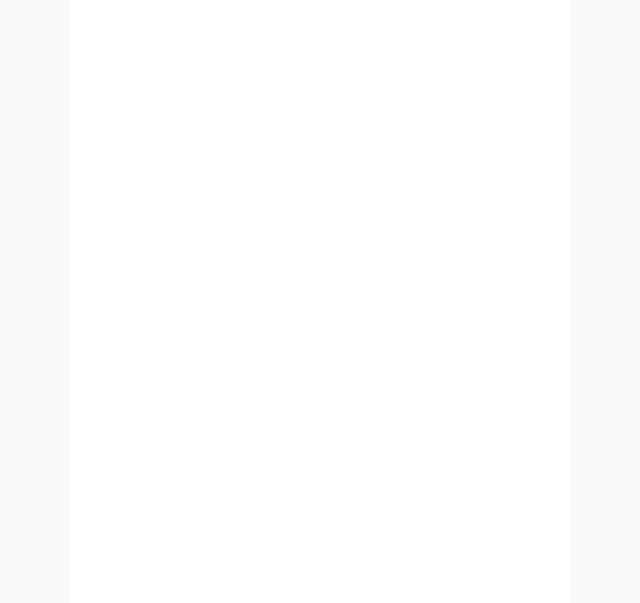
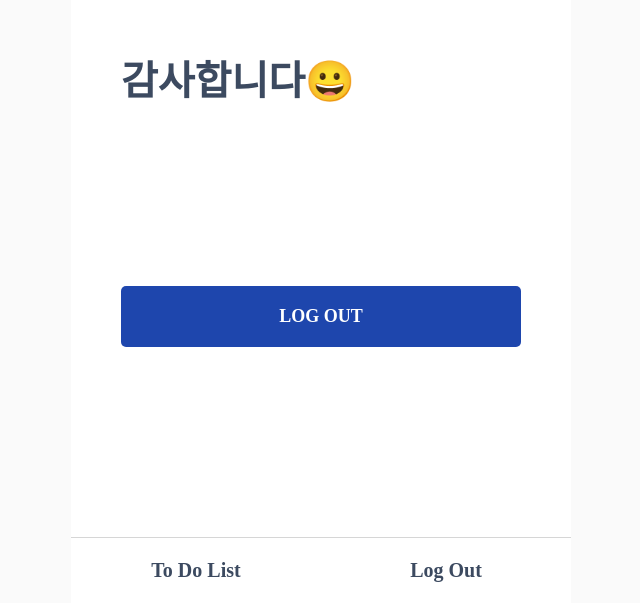
Before and after one commit to SSY1203/wanted-pre-onboarding-frontend, a React (Create React App) app: page /logout in a window 1280 px wide. Shown: the part 197-800 px from the top of the page, without its empty margins (319-959 px from the left). Built offline with nearby package versions, Linux system fonts and the light colour scheme; sample sign-in values are in the browser's storage.

Commit message:
[feat] LogOut 페이지 UI 및 기능 구현

```diff
--- a/src/app/App.jsx
+++ b/src/app/App.jsx
@@ -1,9 +1,9 @@
 import { useEffect, useState } from 'react';
 import Home from './../pages/Home/Home';
-import LogOut from './../pages/LogOut';
+import LogOut from './../pages/LogOut/LogOut';
 import SignIn from './../pages/Sign/SignIn';
 import SignUp from '../pages/Sign/SignUp';
-import ToDo from './../pages/ToDo';
+import ToDo from './../pages/ToDo/ToDo';
 import './App.css';
 import {
   BrowserRouter,
--- a/src/components/Nav/Nav.jsx
+++ b/src/components/Nav/Nav.jsx
@@ -14,11 +14,23 @@ const Nav = ({ navData }) => {
   }, [lastState.pathname]);
 
   const onUpdateNav = (path) => {
-    path === '/signin'
-      ? setIsActive('/signin')
-      : path === '/signup'
-      ? setIsActive('/signup')
-      : setIsActive('/');
+    switch (path) {
+      case '/signin':
+        setIsActive('/signin');
+        break;
+      case '/signup':
+        setIsActive('/signin');
+        break;
+      case '/todo':
+        setIsActive('/signin');
+        break;
+      case '/logout':
+        setIsActive('/signin');
+        break;
+      default:
+        setIsActive('/');
+        break;
+    }
 
     navigation(path);
   };
--- a/src/pages/Home/Home.jsx
+++ b/src/pages/Home/Home.jsx
@@ -9,7 +9,7 @@ const Home = () => {
 
   useEffect(() => {
     const currentUser = localStorage.getItem('JWT');
-    if (currentUser) currentUser && navigate('/todo');
+    if (currentUser) navigate('/todo');
   }, []);
   return (
     <div className={styles.homeContainer}>
--- a/src/pages/LogOut.jsx
+++ /dev/null
@@ -1,5 +0,0 @@
-const LogOut = () => {
-  return <div></div>;
-};
-
-export default LogOut;
--- /dev/null
+++ b/src/pages/LogOut/LogOut.jsx
@@ -0,0 +1,30 @@
+import { useNavigate } from 'react-router-dom';
+import Nav from '../../components/Nav/Nav';
+import { toDoNavData } from '../../data/navData';
+import { useEffect } from 'react';
+import styles from './LogOut.module.scss';
+
+const LogOut = () => {
+  const navigate = useNavigate();
+
+  useEffect(() => {
+    const currentUser = localStorage.getItem('JWT');
+    if (!currentUser) navigate('/');
+  }, []);
+
+  const handleLogOut = (e) => {
+    localStorage.clear();
+  };
+
+  return (
+    <div className={styles.logOutContainer}>
+      <form className={styles.logOutForm} onSubmit={handleLogOut}>
+        <span className={styles.text}>감사합니다😀</span>
+        <button className={styles.logOutButton}>LOG OUT</button>
+      </form>
+      <Nav navData={toDoNavData} />
+    </div>
+  );
+};
+
+export default LogOut;
--- /dev/null
+++ b/src/pages/LogOut/LogOut.module.scss
@@ -0,0 +1,38 @@
+@import '../../styles/color';
+@import '../../styles/size';
+
+.logOutContainer {
+  width: 100%;
+  height: 100%;
+  display: flex;
+  flex-direction: column;
+  justify-content: center;
+  align-items: center;
+
+  .logOutForm {
+    width: 400px;
+    height: 470px;
+    display: flex;
+    flex-direction: column;
+    justify-content: space-around;
+    align-items: flex-start;
+
+    .text {
+      font-size: $title;
+      font-weight: 600;
+      color: $black;
+    }
+
+    .logOutButton {
+      width: 100%;
+      padding: 20px;
+      background-color: $primary;
+      color: $white;
+      font-size: $basic;
+      font-weight: 700;
+      border: none;
+      border-radius: 5px;
+      cursor: pointer;
+    }
+  }
+}
--- a/src/pages/Sign/Sign.module.scss
+++ b/src/pages/Sign/Sign.module.scss
@@ -60,6 +60,7 @@
       font-weight: 700;
       color: $white;
       background-color: $primary;
+      cursor: pointer;
     }
 
     .diabledButton {
--- a/src/pages/Sign/SignIn.jsx
+++ b/src/pages/Sign/SignIn.jsx
@@ -10,7 +10,7 @@ const SignIn = () => {
 
   useEffect(() => {
     const currentUser = localStorage.getItem('JWT');
-    if (currentUser) currentUser && navigate('/todo');
+    if (currentUser) navigate('/todo');
   }, []);
 
   const [email, setEmail] = useState('');
--- a/src/pages/Sign/SignUp.jsx
+++ b/src/pages/Sign/SignUp.jsx
@@ -10,7 +10,7 @@ const SignUp = () => {
 
   useEffect(() => {
     const currentUser = localStorage.getItem('JWT');
-    if (currentUser) currentUser && navigate('/todo');
+    if (currentUser) navigate('/todo');
   }, []);
 
   const [email, setEmail] = useState('');
--- a/src/pages/ToDo.jsx
+++ /dev/null
@@ -1,5 +0,0 @@
-const ToDo = () => {
-  return <div></div>;
-};
-
-export default ToDo;
--- /dev/null
+++ b/src/pages/ToDo/ToDo.jsx
@@ -0,0 +1,50 @@
+import { useNavigate } from 'react-router-dom';
+import Nav from '../../components/Nav/Nav';
+import { toDoNavData } from '../../data/navData';
+import { useEffect, useState } from 'react';
+import styles from './ToDo.module.scss';
+
+const ToDo = () => {
+  const navigate = useNavigate();
+
+  const today = new Date();
+  const year = String(new Date().getFullYear());
+  const month = String(new Date().getMonth()).padStart(2, '0');
+  const day = String(new Date().getDate()).padStart(2, '0');
+
+  const [toDo, setToDo] = useState('');
+
+  useEffect(() => {
+    const currentUser = localStorage.getItem('JWT');
+    if (!currentUser) navigate('/');
+  }, []);
+
+  const onChangeToDo = (e) => {
+    setToDo(e.target.value);
+  };
+
+  const onCreateToDo = () => {};
+  const onGetToDos = () => {};
+  const onUpdateToDo = () => {};
+  const onDeleteToDo = () => {};
+
+  return (
+    <div className={styles.toDoContainer}>
+      <h2 className={styles.toDoDate}>
+        {year}년 {month}월 {day}일
+      </h2>
+      <div className={styles.toDoInput}>
+        <input
+          onChange={onChangeToDo}
+          value={toDo}
+          className={styles.input}
+          type="text"
+        />
+        <button className={styles.addButton}>ADD</button>
+      </div>
+      <Nav navData={toDoNavData} />
+    </div>
+  );
+};
+
+export default ToDo;
```
Also changed, not shown: src/pages/ToDo/ToDo.module.scss (added).
